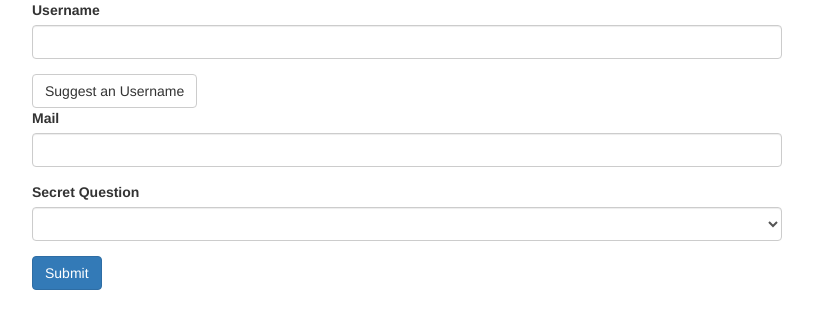
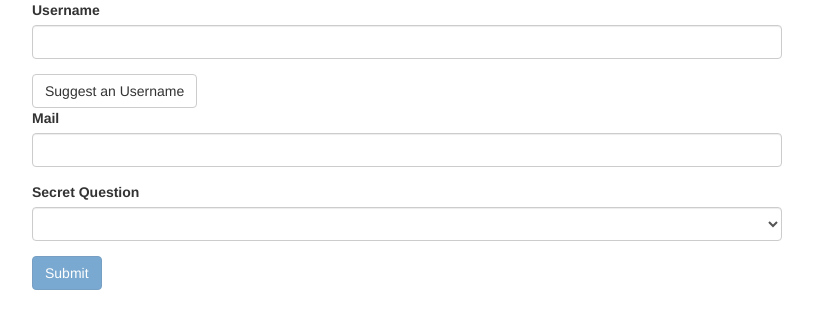
Before and after one commit to scallopy/AngularForms, an Angular app: page / in a window 1280 px wide. Shown: the top 328 px of the page, without its empty margins (233-1046 px from the left). Built offline with nearby package versions, Linux system fonts and the light colour scheme.

Commit message:
Disabled if form is no valid

```diff
--- a/src/app/app.component.html
+++ b/src/app/app.component.html
@@ -37,7 +37,10 @@
             <option value="teacher">Your first teacher?</option>
           </select>
         </div>
-        <button class="btn btn-primary" type="submit">Submit</button>
+        <button
+          class="btn btn-primary"
+          type="submit"
+          [disabled]="!f.valid">Submit</button>
       </form>
     </div>
   </div>
```
